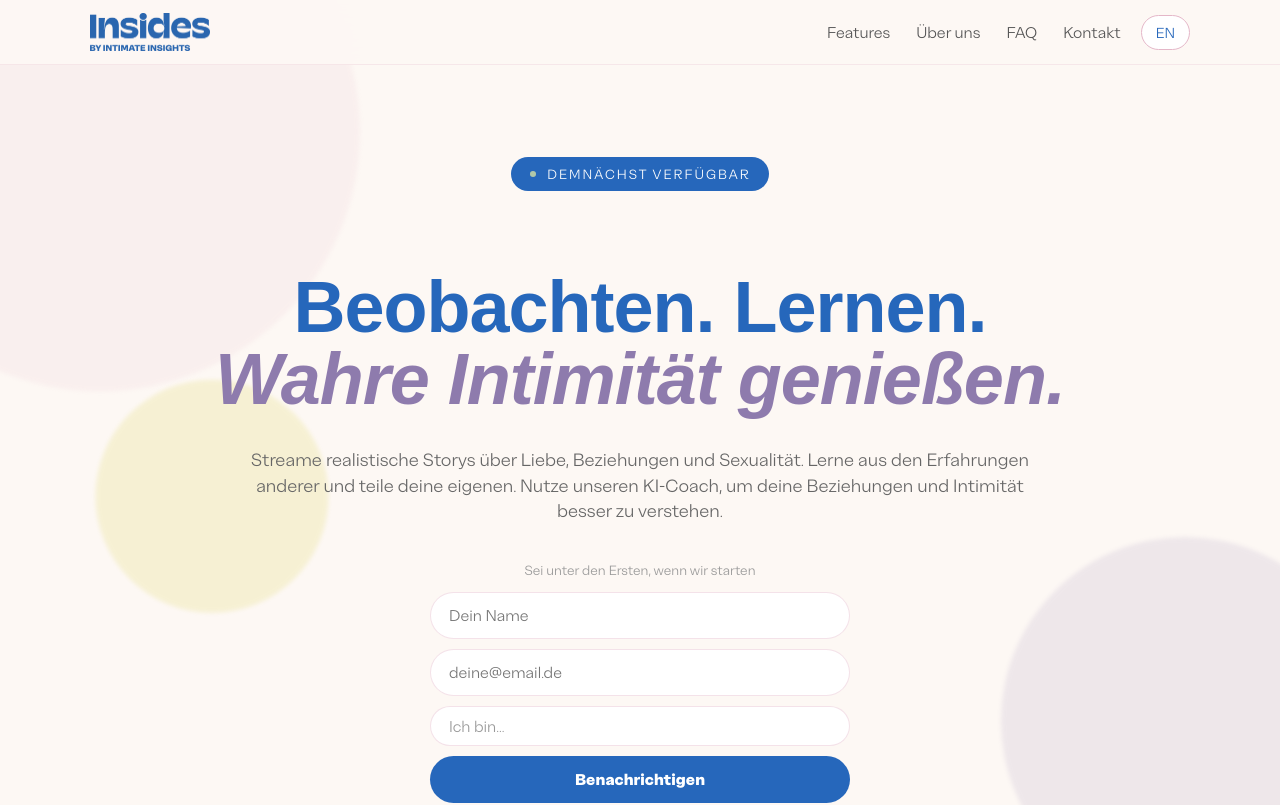
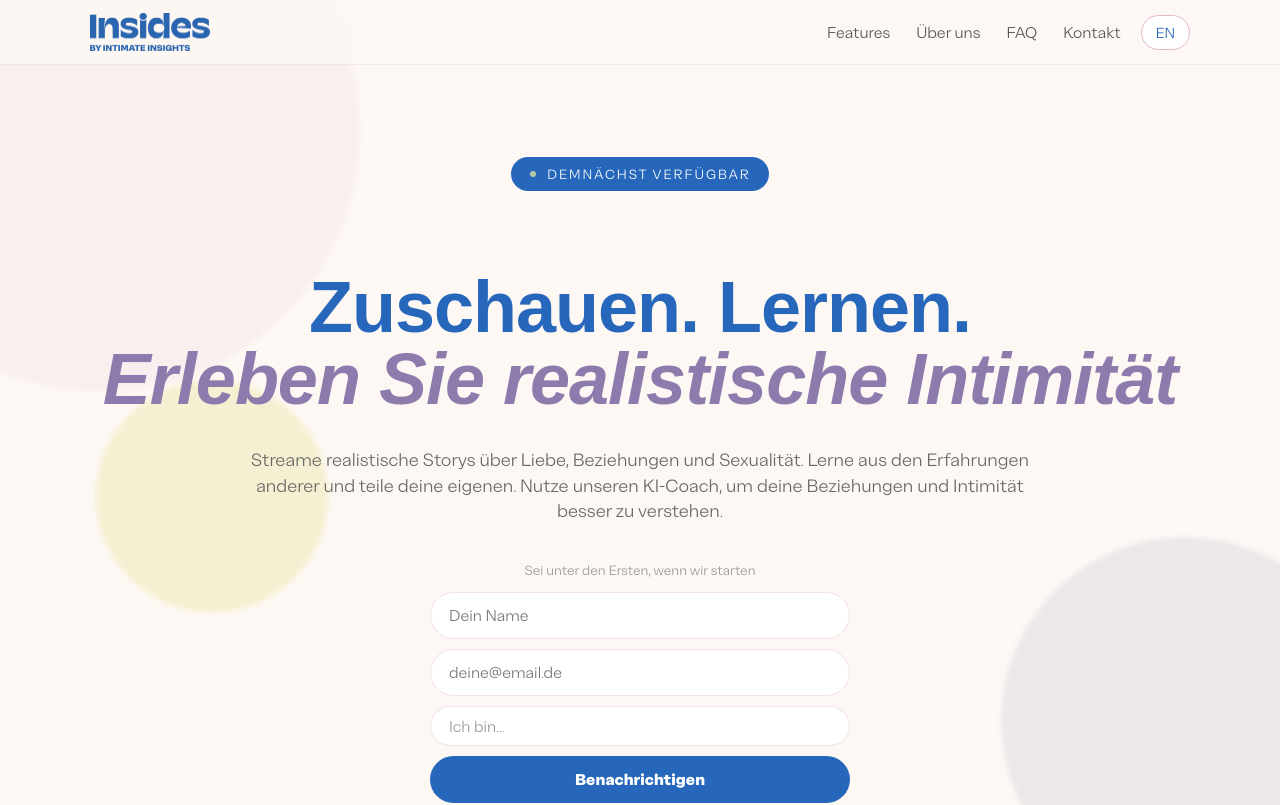
Before and after one commit to toobahasnain/insides-landing, a React (Create React App) app: page / in a window 1280 px wide. Shown: the top 805 px of the page. Built offline with nearby package versions, Linux system fonts and the light colour scheme; a web font is replaced by a local one.

Commit message:
Commit: sync workspace changes

```diff
--- a/src/App.js
+++ b/src/App.js
@@ -14,7 +14,7 @@ const T = {
     langBtn: "EN",
     hero: {
       badge: "Demnächst verfügbar",
-      h1: "Beobachten. Lernen.", h2: "Wahre Intimität genießen.",
+      h1: "Zuschauen. Lernen.", h2: "Erleben Sie realistische Intimität",
       sub: "Streame realistische Storys über Liebe, Beziehungen und Sexualität. Lerne aus den Erfahrungen anderer und teile deine eigenen. Nutze unseren KI-Coach, um deine Beziehungen und Intimität besser zu verstehen.",
       emailLabel: "Sei unter den Ersten, wenn wir starten",
       emailPlaceholder: "deine@email.de", emailBtn: "Benachrichtigen",
@@ -63,7 +63,7 @@ const T = {
     langBtn: "DE",
     hero: {
       badge: "Coming Soon",
-      h1: "Observe. Learn.", h2: "Enjoy True Intimacy",
+      h1: "Watch. Learn.", h2: "Enjoy Realistic Intimacy",
       sub: "Stream realistic stories about love, relationships and sexuality. Learn from other people’s experiences and share your own. Use our AI coach to gain a better understanding of your relationships and intimacy.",
       emailLabel: "Be the first to know when we launch",
       emailPlaceholder: "your@email.com", emailBtn: "Notify me",
```
